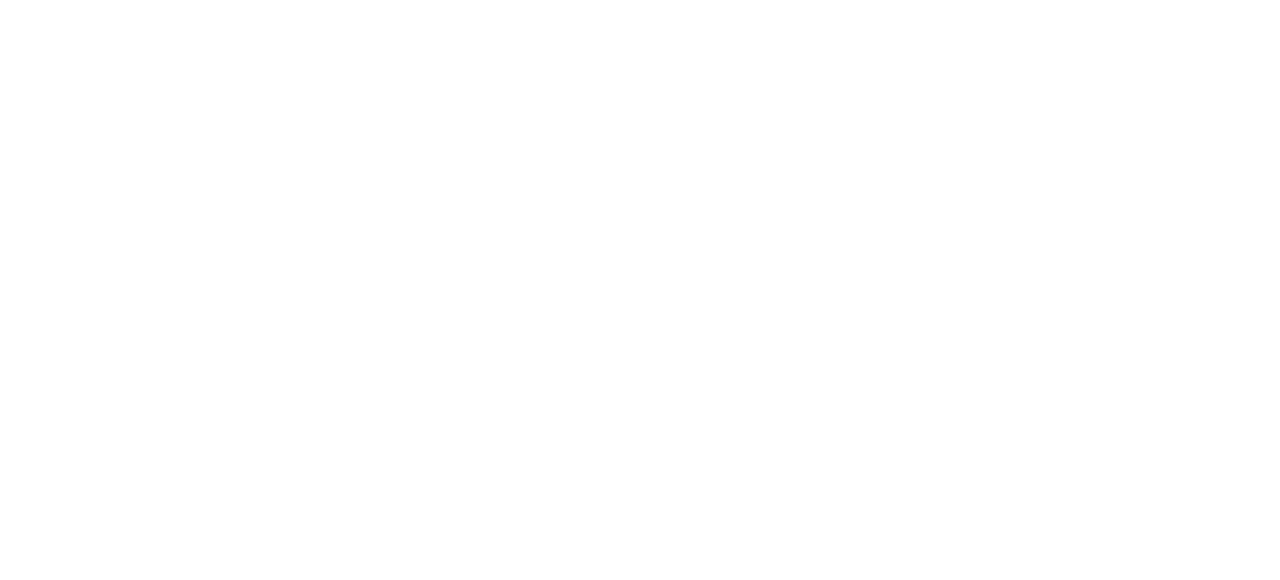
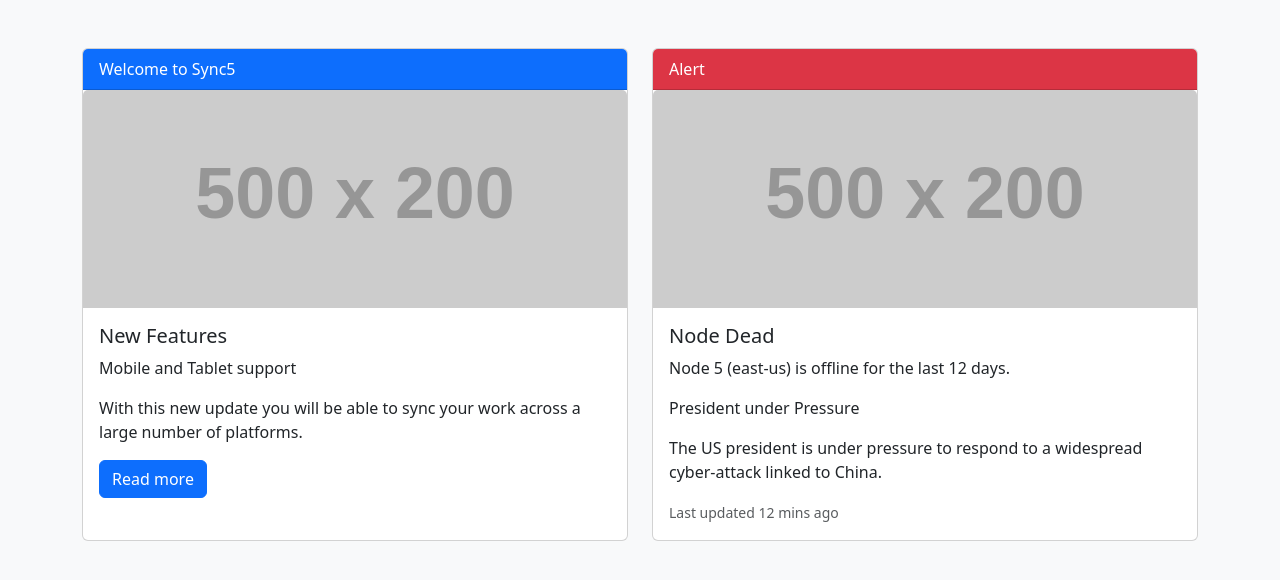
Before and after one commit to acciojob/bootstrap-card-SaiKiran93814, a website: page main.html in a window 1280 px wide. Drawn offline with nearby package versions, Linux system fonts and the light colour scheme; placeholder pictures from the web are drawn by us.

Commit message:
created a submission

```diff
--- a/main.html
+++ b/main.html
@@ -3,14 +3,62 @@
 <html>
 
 <head>
-	<link rel="stylesheet" href="styles.css">
+	<link href="https://cdn.jsdelivr.net/npm/bootstrap@5.3.0/dist/css/bootstrap.min.css" rel="stylesheet">
 </head>
 
-<body>
+
+<body class="bg-light">
 	<!-- the entire body must be written by student -->
     <script type="text/javascript" src="./script.js">
 </script>
+<body >
 
+  <div class="container my-5">
+    <!-- Card Deck using row + col for Bootstrap 5 -->
+    <div class="row row-cols-1 row-cols-md-2 g-4">
+
+      <!-- Card 1 -->
+      <div class="col">
+        <div class="card h-100">
+          <div class="card-header bg-primary text-white">
+            Welcome to Sync5
+          </div>
+          <img src="https://via.placeholder.com/500x200" class="card-img-top" alt="Sync5 image">
+          <div class="card-body">
+            <h5 class="card-title">New Features</h5>
+            <p class="card-text">Mobile and Tablet support</p>
+            <p class="card-text">
+              With this new update you will be able to sync your work across a large number of platforms.
+            </p>
+            <a href="#" class="btn btn-primary">Read more</a>
+          </div>
+        </div>
+      </div>
+
+      <!-- Card 2 -->
+      <div class="col">
+        <div class="card h-100">
+          <div class="card-header bg-danger text-white">
+            Alert
+          </div>
+          <img src="https://via.placeholder.com/500x200" class="card-img-top" alt="Alert image">
+          <div class="card-body">
+            <h5 class="card-title">Node Dead</h5>
+            <p class="card-text">Node 5 (east-us) is offline for the last 12 days.</p>
+            <p class="card-text">President under Pressure</p>
+            <p class="card-text">
+              The US president is under pressure to respond to a widespread cyber-attack linked to China.
+            </p>
+            <p class="card-text"><small class="text-muted">Last updated 12 mins ago</small></p>
+          </div>
+        </div>
+      </div>
+
+    </div>
+  </div>
+
+  <!-- Bootstrap JS Bundle -->
+  <script src="https://cdn.jsdelivr.net/npm/bootstrap@5.3.0/dist/js/bootstrap.bundle.min.js"></script>
 </body>
 
 </html>
```
